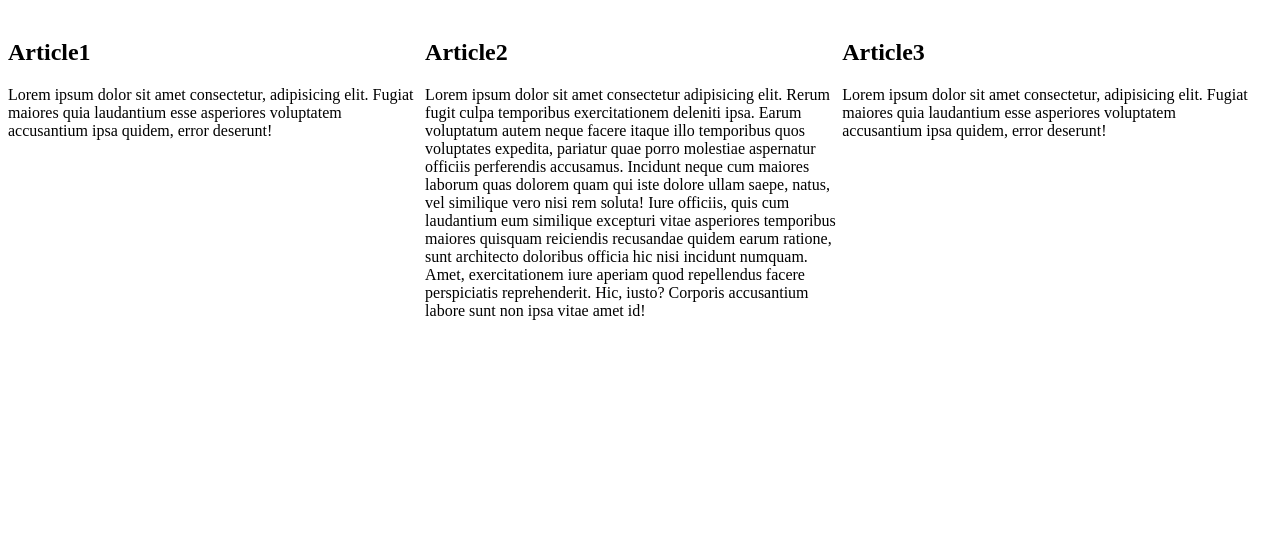
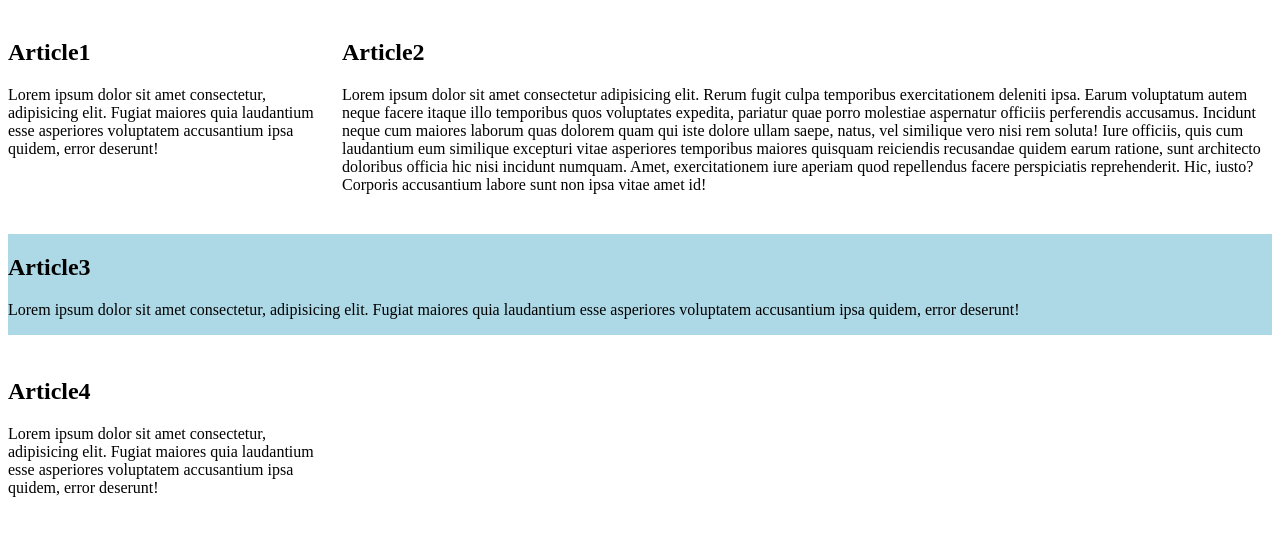
Before and after one commit to MariusCodeAcademy/CssFlexGrid, a plain HTML site: page GridStart/index.html in a window 1280 px wide. Shown: the part 61-594 px from the top of the page. Drawn offline with Linux system fonts and the light colour scheme.

Commit message:
grid row and column

```diff
--- a/GridStart/index.html
+++ b/GridStart/index.html
@@ -19,7 +19,8 @@
           quidem, error deserunt!
         </p>
       </article>
-      <article class="art art1">
+
+      <article class="art art2">
         <h2 class="art__title">Article2</h2>
         <p class="art__text">
           Lorem ipsum dolor sit amet consectetur adipisicing elit. Rerum fugit
@@ -36,8 +37,18 @@
           vitae amet id!
         </p>
       </article>
-      <article class="art art1">
+
+      <article class="art art3">
         <h2 class="art__title">Article3</h2>
+        <p class="art__text">
+          Lorem ipsum dolor sit amet consectetur, adipisicing elit. Fugiat
+          maiores quia laudantium esse asperiores voluptatem accusantium ipsa
+          quidem, error deserunt!
+        </p>
+      </article>
+
+      <article class="art art4">
+        <h2 class="art__title">Article4</h2>
         <p class="art__text">
           Lorem ipsum dolor sit amet consectetur, adipisicing elit. Fugiat
           maiores quia laudantium esse asperiores voluptatem accusantium ipsa
--- a/GridStart/style.css
+++ b/GridStart/style.css
@@ -4,5 +4,16 @@ body {
 
 .grid-container {
   display: grid;
-  grid-template-columns: 33% 33% 33%;
+  /* grid-template-columns: 33% 33% 33%; */
+  grid-template-columns: 1fr 3fr;
+  grid-template-rows: 1fr 0.7fr;
+  column-gap: 2em;
+  row-gap: 1em;
+  gap: 1.5em;
 }
+
+.art3 {
+  grid-column-start: 1;
+  grid-column-end: 3;
+  background-color: lightblue;
+}
```
